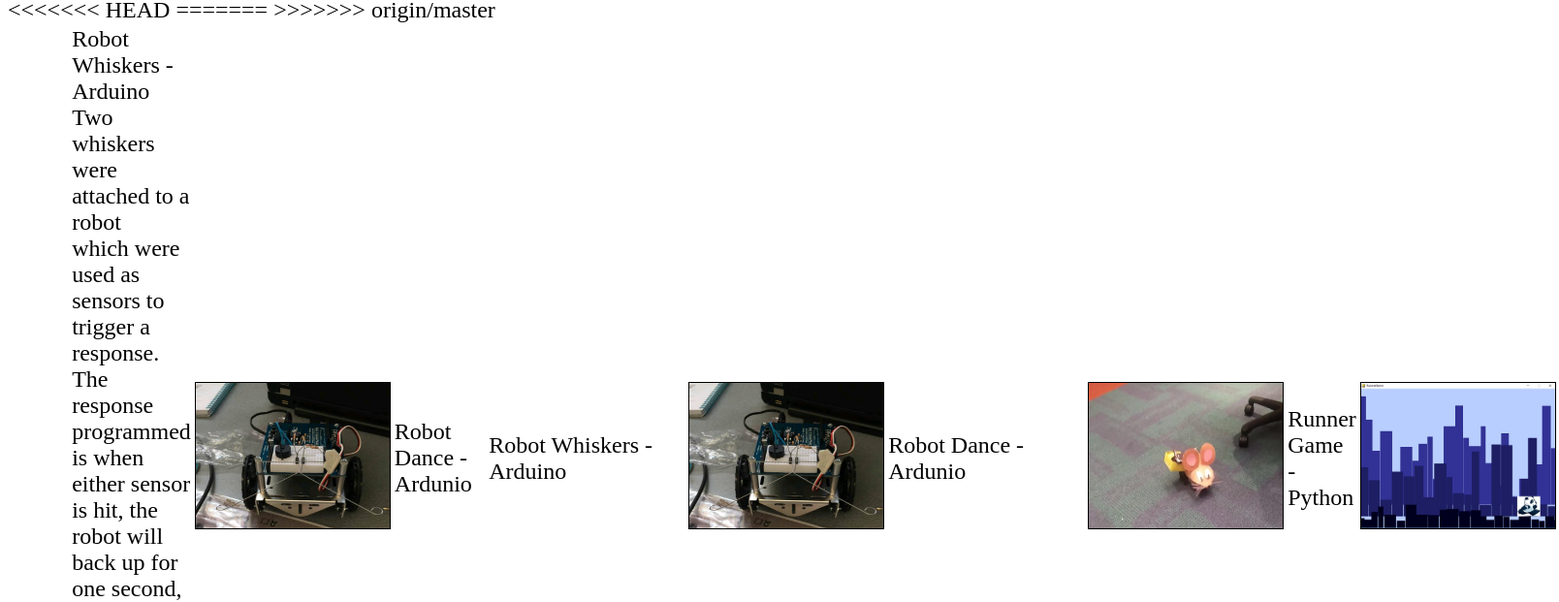
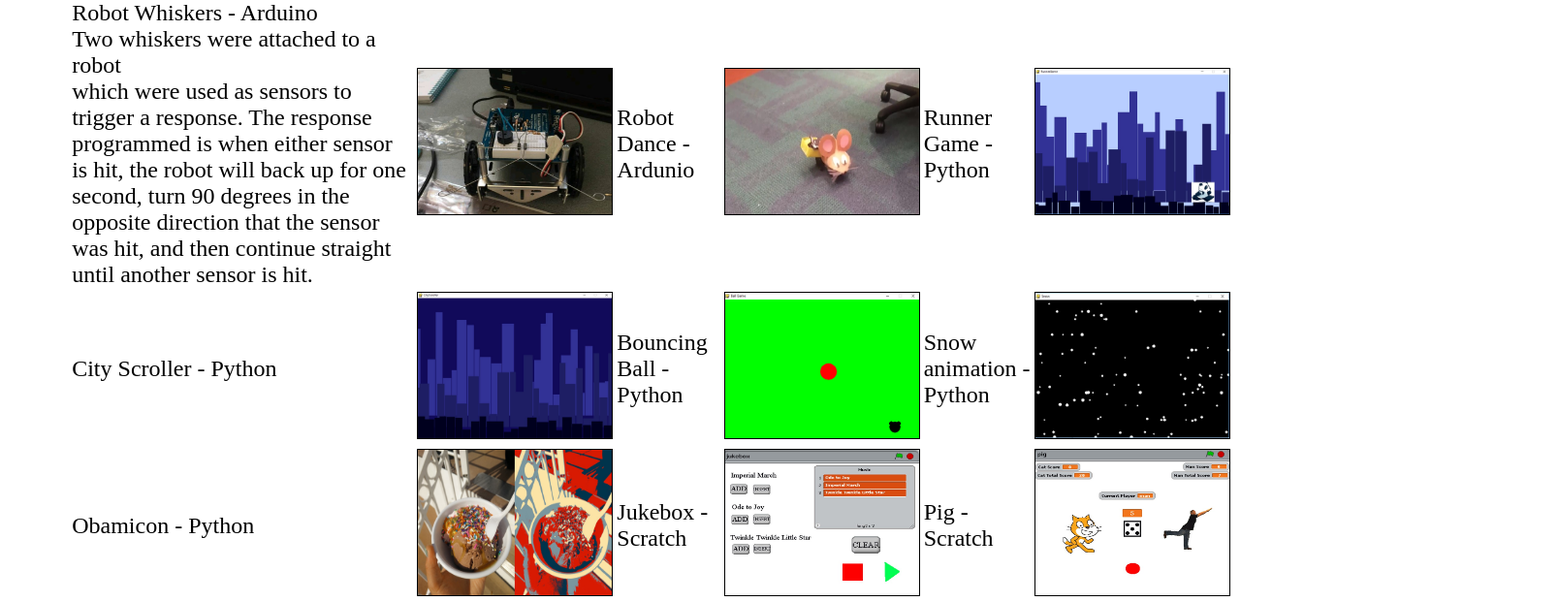
Before and after one commit to chowl/lillianchow.github.io, a plain HTML site: page projects.html in a window 1280 px wide. Shown: the part 161-782 px from the top of the page at 97% size, 1608 px wide, since content can reach past the window. Drawn offline with Linux system fonts and the light colour scheme.

Commit message:
update2
fixed the projects page, still needs work

```diff
--- a/projects.html
+++ b/projects.html
@@ -23,7 +23,6 @@
 
 	<table style="margin-left:5%">
 		<tr>																	<!-- <tr> is the row, and <td> is a column. <td> always needs to be closed. -->
-<<<<<<< HEAD
 			<td>Robot Whiskers - Arduino</br> Two whiskers were attached to a robot</br> which were used as sensors to trigger
 			a response. The response programmed is when either sensor is hit, the robot will back up for one second,
 			turn 90 degrees in the opposite direction that the sensor was hit, and then continue straight until another
@@ -32,13 +31,6 @@
 			border = 1 height = 150 width = 200></img></td>
 
 			<td style="font size=2">Robot Dance - Ardunio</td>
-=======
-			<td>Robot Whiskers - Arduino <font size="2"></td>
-			<td><img src = "whiskerRobot.jpg" title = "Robot whiskers"
-			border = 1 height = 150 width = 200></img></td>
-
-			<td>Robot Dance - Ardunio<font size="2"></td>
->>>>>>> origin/master
 			<td><img src = "dancingRobot.jpg" title = "Robot dance"
 			border = 1 height = 150 width = 200></img></td>
 
```
